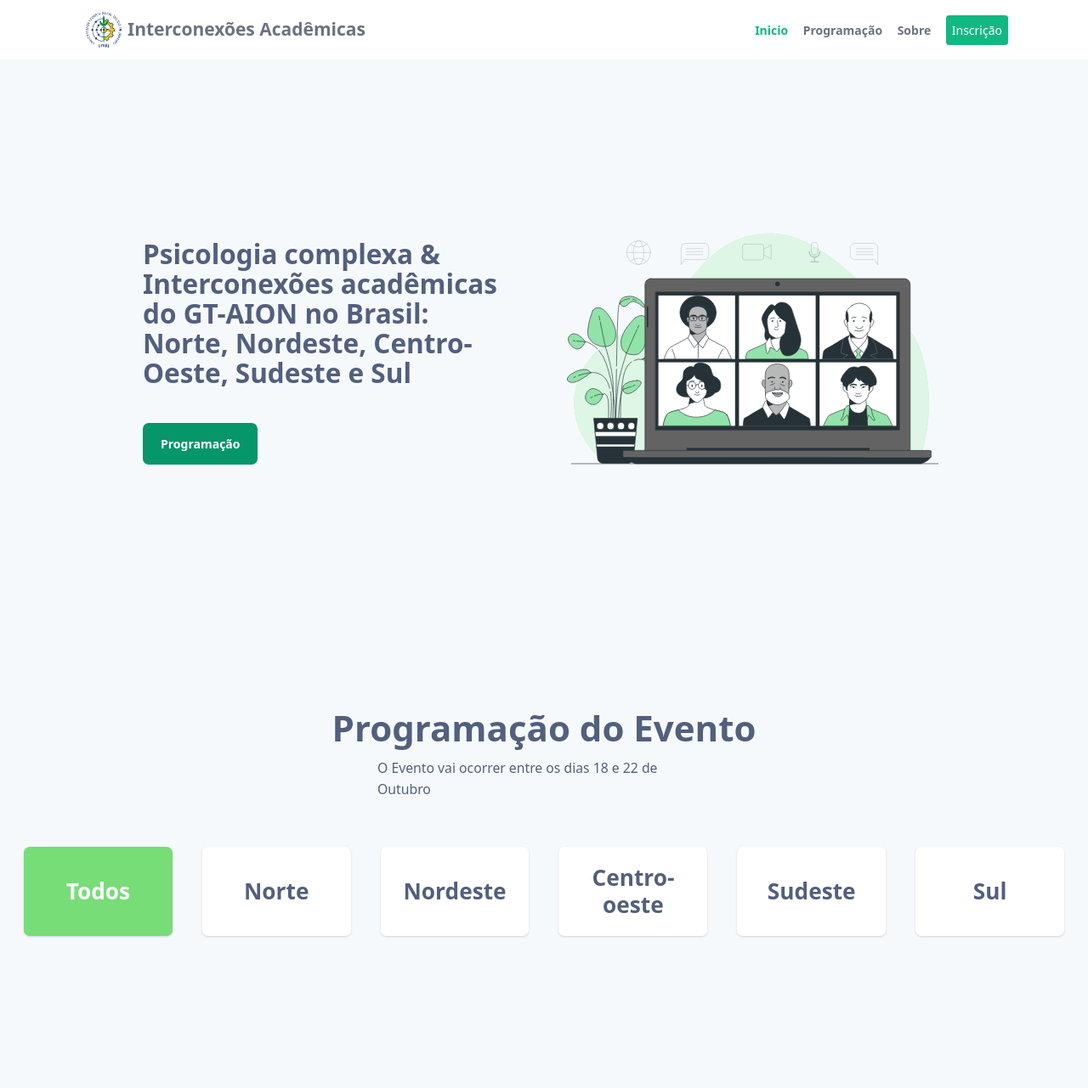
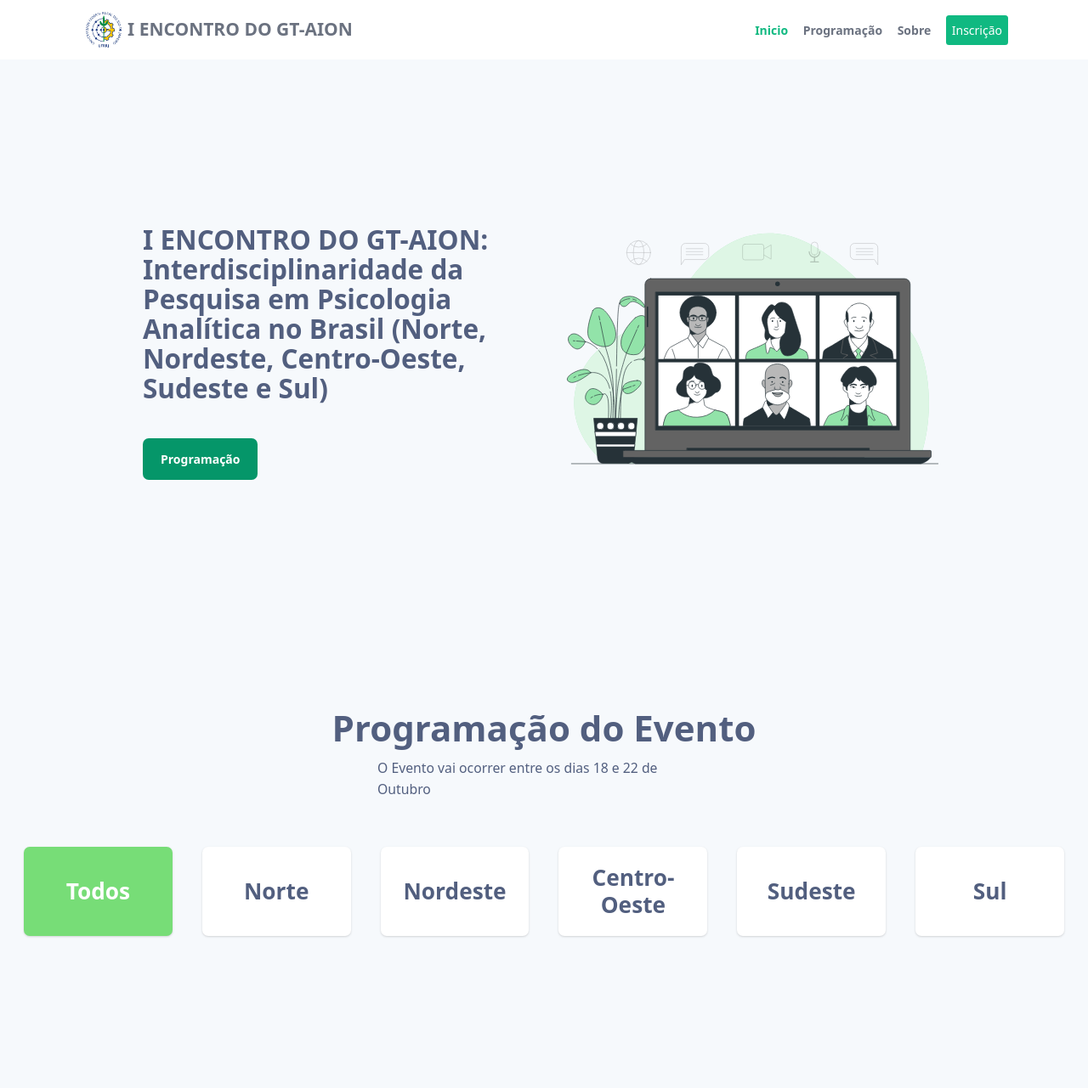
Before and after one commit to NiceColors/EncontroAion, a plain HTML site: page index.html in a window 1280 px wide. Shown: the top 1281 px of the page at 85% size. Drawn offline with nearby package versions, Linux system fonts and the light colour scheme.

Commit message:
Mudando titulo do site

```diff
--- a/index.html
+++ b/index.html
@@ -60,7 +60,7 @@
                     class="h-12 w-12 mr-2"
                   />
                   <span class="font-semibold text-gray-500 titulo"
-                    >Interconexões Acadêmicas</span
+                    >I ENCONTRO DO GT-AION</span
                   >
                 </a>
               </div>
@@ -392,14 +392,26 @@
       </nav>
 
       <section
-        class="container hero mx-auto sm:px-12 xl:px-48 py-24 px-12 md:py-44 sm:py-44 xl:py-72"
+        class="
+          container
+          hero
+          mx-auto
+          sm:px-12
+          xl:px-48
+          py-24
+          px-12
+          md:py-44
+          sm:py-44
+          xl:py-72
+        "
       >
         <div class="grid lg:grid-cols-2 gap-10 items-center">
           <div class="space-y-8 lg:space-y-12">
             <div class="space-y-6">
               <h1 class="text-2xl sm:text-4xl font-semibold">
-                Psicologia complexa & Interconexões acadêmicas do GT-AION no
-                Brasil: <br> Norte, Nordeste, Centro-Oeste, Sudeste e Sul
+                I ENCONTRO DO GT-AION:
+                <br />Interdisciplinaridade da Pesquisa em Psicologia Analítica
+                no Brasil (Norte, Nordeste, Centro-Oeste, Sudeste e Sul)
               </h1>
               <!-- <p class="max-w-md text-xl">
                 Psicologia complexa & Interconexões acadêmicas do GT-AION no
@@ -546,7 +558,7 @@
             >
               <div class="space-y-4">
                 <h4 class="text-2xl text-center md:text-3xl font-semibold">
-                  Centro-oeste
+                  Centro-Oeste
                 </h4>
               </div>
             </button>
```
